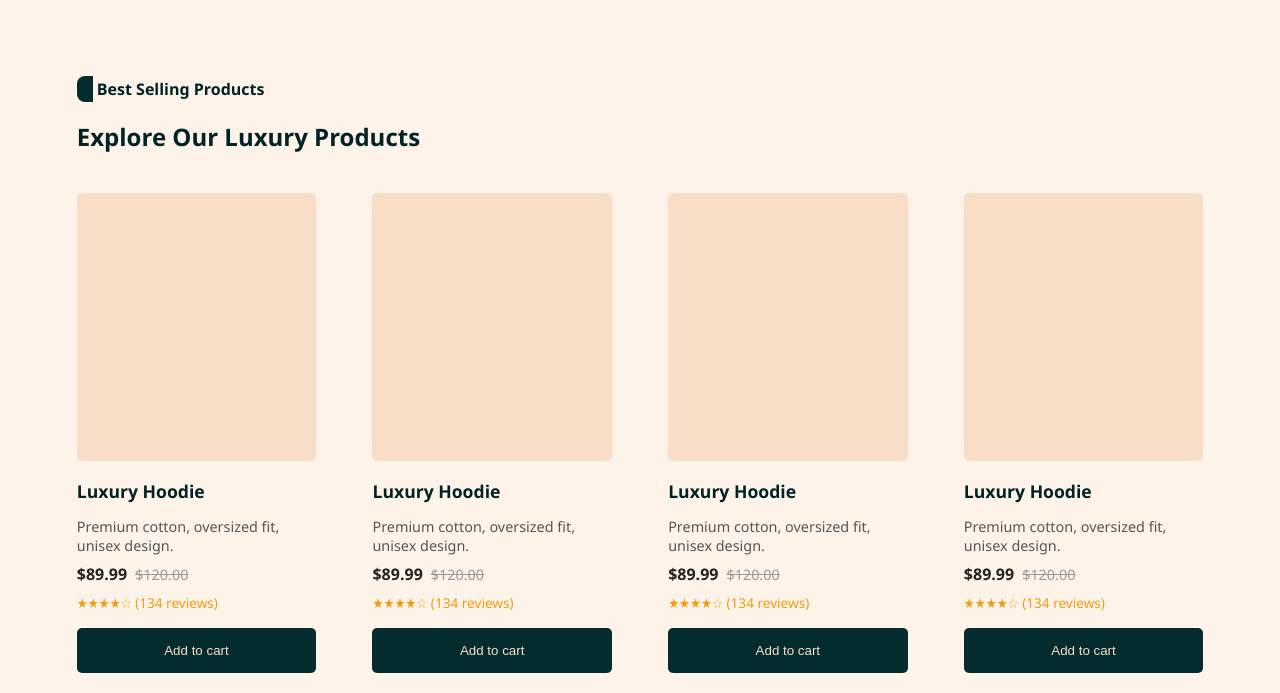
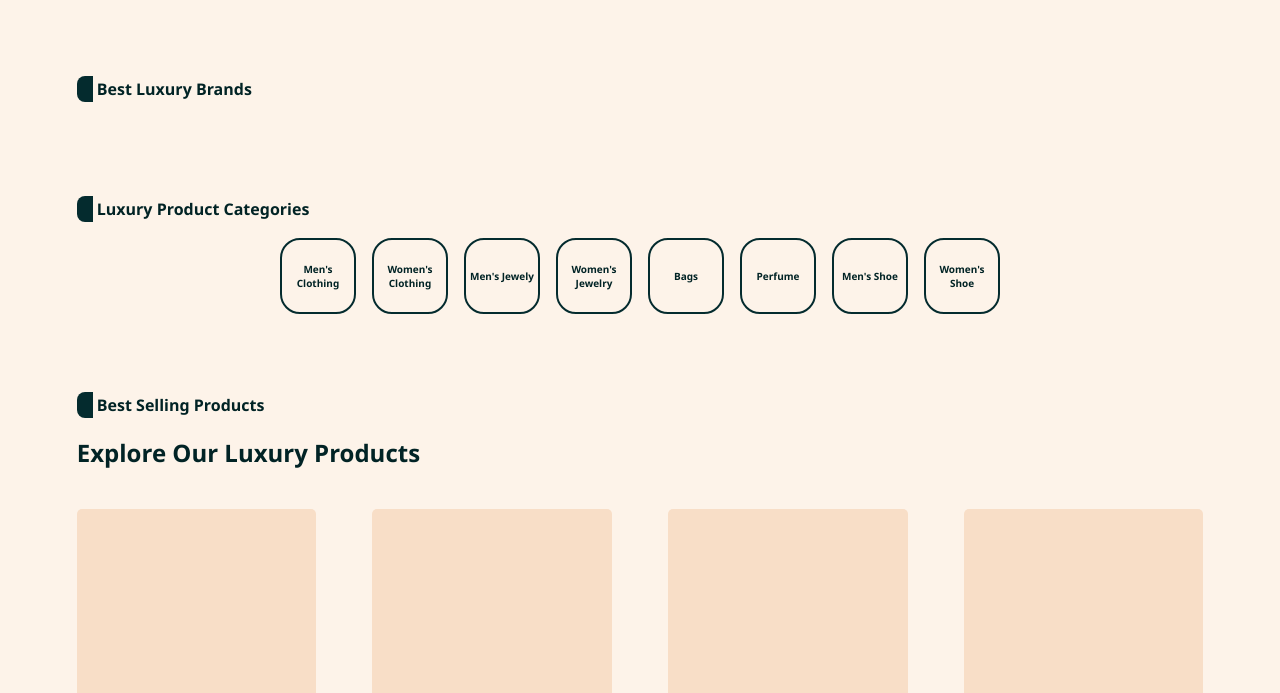
Before and after one commit to chihurumnanyaN/LUXIY, a plain HTML site: page index.html in a window 1280 px wide. Shown: the part 883-1576 px from the top of the page. Drawn offline with Linux system fonts and the light colour scheme.

Commit message:
added some sections

```diff
--- a/index.html
+++ b/index.html
@@ -24,7 +24,7 @@
   <!-- Your custom CSS -->
   <link rel="stylesheet" href="styles.css" />
 
-  <title>luxiy estore</title>
+  <title>LUXIY</title>
 </head>
 <body>
 
@@ -61,6 +61,47 @@
           <h1 class="text">Luxury Looks Good on You.</h1>
           <p>Discover timeless pieces that redefine your wardrobe with LUXIY.</p>
           </section>
+
+                  <section class="brands-section">
+           <p class="small-p">Best Luxury Brands</p>
+           <div class="brands-box">
+
+           </div>
+               </section>
+            <section class="category-section">
+               <p class="small-p">Luxury Product Categories</p>
+                <div class="categories">
+
+
+                    <div class="category">
+                         <h1>Men's Clothing</h1>
+                    </div>
+                    <div class="category">
+                         <h1>Women's Clothing</h1>
+                    </div>
+                     <div class="category">
+                         <h1>Men's Jewely</h1>
+                    </div>
+                    <div class="category">
+                         <h1>Women's Jewelry</h1>
+                    </div>
+                    <div class="category">
+                         <h1>Bags</h1>
+                    </div>
+                    <div class="category">
+                         <h1>Perfume</h1>
+                    </div>
+                    <div class="category">
+                         <h1>Men's Shoe</h1>
+                    </div>
+                    <div class="category">
+                         <h1>Women's Shoe</h1>
+                    </div>
+               </div>
+
+
+            </section>
+
         <section class="products-section">
            <p class="small-p">Best Selling Products</p>
            <h2>Explore Our Luxury Products</h2>
--- a/styles.css
+++ b/styles.css
@@ -131,6 +131,7 @@ a .logo {
     text-align: center;
     gap: 0px;
     color: #f8e4d2;
+     margin-bottom: 10vh ;
 }
  .hero .text{
       font-family: "Poppins", sans-serif;
@@ -150,6 +151,37 @@ a .logo {
   padding: 1em;
  }
 
+ .category-section{
+  display: flex;
+  flex-direction: column;
+  margin: 10vh 0 ;
+ }
+
+ .categories{
+  display: flex;
+  flex-direction: row;
+  justify-content: center;
+  align-items: center;
+  flex-wrap: wrap;
+  gap: 1em;
+  width:100%;
+ }
+
+ .category{
+  width:70px;
+  height: 70px;
+  border: 2px #042b2e solid;
+  border-radius: 20px;
+  display: flex;
+  justify-content: center;
+  align-items: center;
+  padding: 1px;
+ }
+
+  .category h1{
+    font-size: 10px;
+    text-align: center;
+  }
  .products-section{
     margin: 10vh 0;
  }
```
